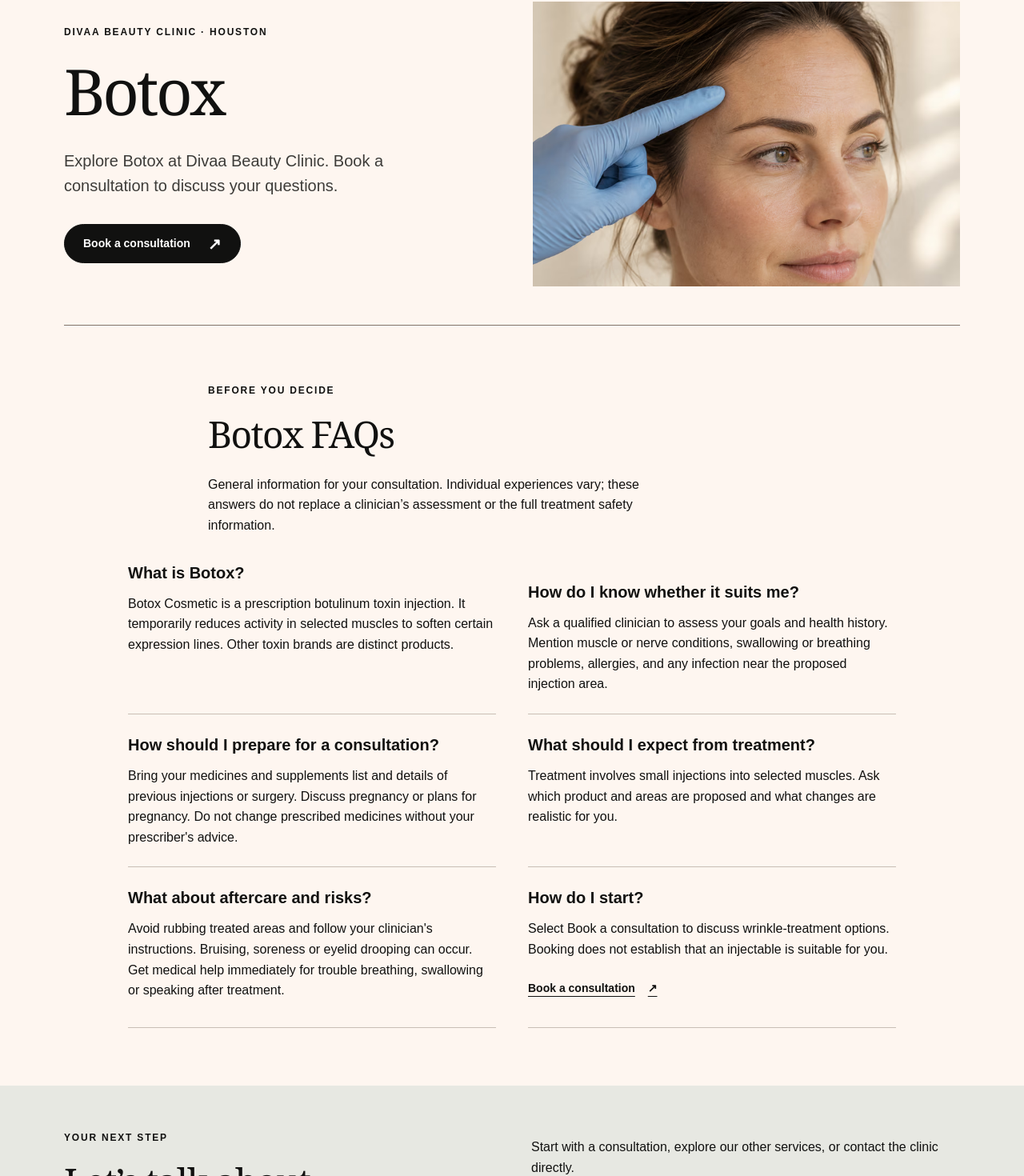
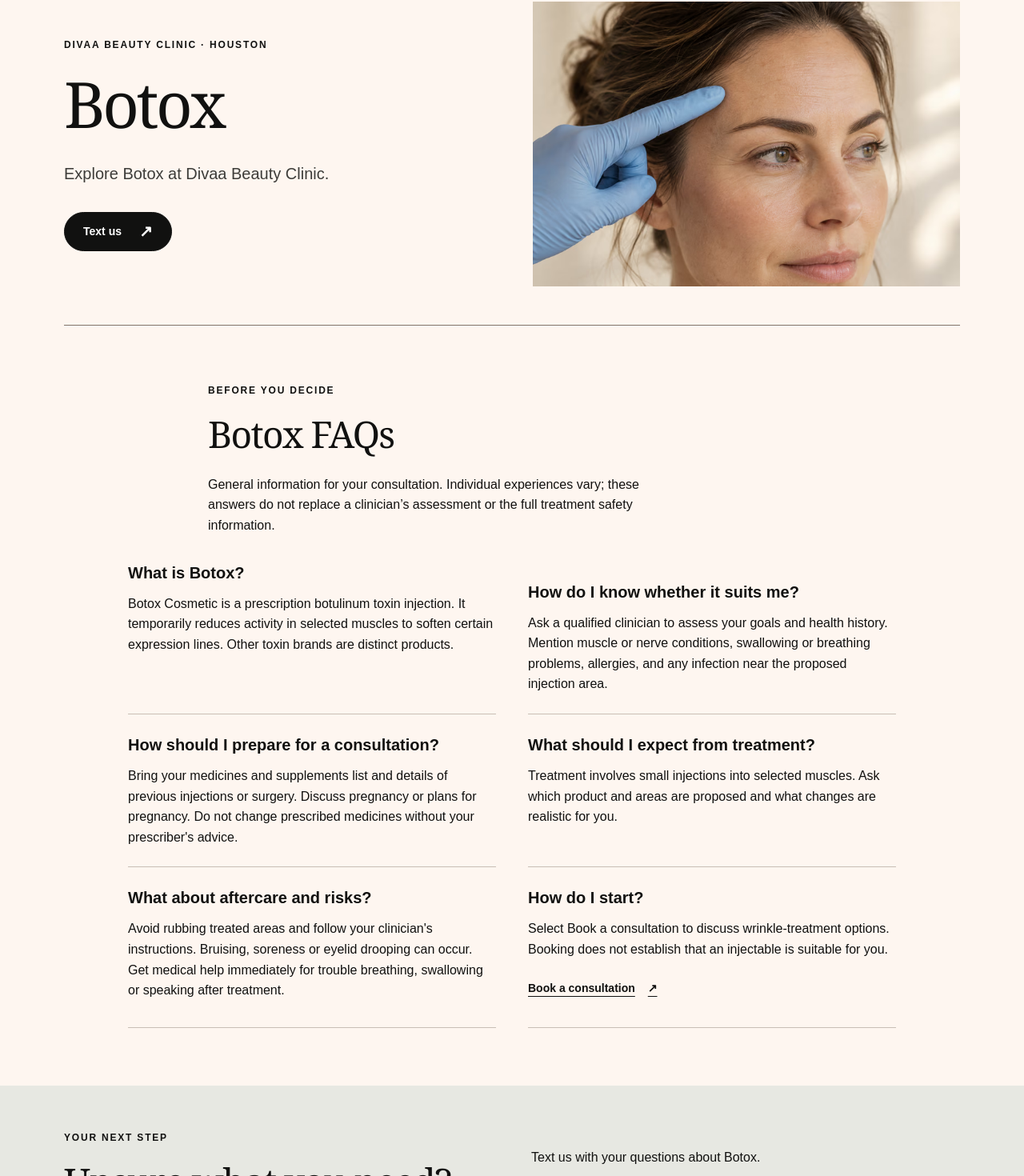
Before and after one commit to ZAldawah/divaa-clinic, a Next.js app: page /botox in a window 1280 px wide. Shown: the part 203-1673 px from the top of the page at 80% size. Built offline with nearby package versions, Linux system fonts and the light colour scheme.

Commit message:
Replace service consultation promos with text CTA

```diff
--- a/src/components/layout/ServiceLayout.jsx
+++ b/src/components/layout/ServiceLayout.jsx
@@ -6,9 +6,9 @@ export default function ServiceLayout({ serviceId }) {
   const service = services.find(item => item.id === serviceId);
   return <main id="main-content" tabIndex={-1}>
     <div className="content-width"><nav className="breadcrumbs" aria-label="Breadcrumb"><a href="/">Home</a><span aria-hidden="true">/</span><a href="/#services">Services</a><span aria-hidden="true">/</span><span aria-current="page">{service.name}</span></nav></div>
-    <section className="service-hero content-width editorial-hero"><div><p className="eyebrow">Divaa Beauty Clinic · Houston</p><h1>{service.name}</h1><p className="hero-intro">Explore {service.name} at Divaa Beauty Clinic. Book a consultation to discuss your questions.</p><a href="/book?service=consulting" className="button">Book a consultation <span aria-hidden="true">↗</span></a></div>{hasServiceImage(serviceId) ? <ServiceImage serviceId={serviceId} /> : <EditorialPortrait placement="detail" priority />}</section>
+    <section className="service-hero content-width editorial-hero"><div><p className="eyebrow">Divaa Beauty Clinic · Houston</p><h1>{service.name}</h1><p className="hero-intro">Explore {service.name} at Divaa Beauty Clinic.</p><a href="sms:8329929422" className="button">Text us <span aria-hidden="true">↗</span></a></div>{hasServiceImage(serviceId) ? <ServiceImage serviceId={serviceId} /> : <EditorialPortrait placement="detail" priority />}</section>
     <ServiceFaq service={service} />
-    <section className="service-next"><div className="content-width service-next-grid"><div><p className="eyebrow">Your next step</p><h2>Let’s talk about<br/><em>your questions.</em></h2></div><div><p>Start with a consultation, explore our other services, or contact the clinic directly.</p><div className="action-row"><a className="button" href="/book?service=consulting">Book a consultation <span aria-hidden="true">↗</span></a><a className="text-link" href="tel:+18329929422">Call the clinic</a></div></div></div></section>
+    <section className="service-next"><div className="content-width service-next-grid"><div><p className="eyebrow">Your next step</p><h2>Unsure what you need?<br/><em>Text us.</em></h2></div><div><p>Text us with your questions about {service.name}.</p><div className="action-row"><a className="button" href="sms:8329929422">Text us <span aria-hidden="true">↗</span></a><a className="text-link" href="tel:+18329929422">Call the clinic</a></div></div></div></section>
     <section className="content-width section-space"><div className="section-heading"><h2>Keep exploring.</h2><a className="text-link" href="/#services">All services <span aria-hidden="true">↗</span></a></div><nav className="related-services" aria-label="Other services">{services.filter(item => item.id !== serviceId).map(item => <a href={'/' + item.id} key={item.id}>{item.name}<span aria-hidden="true">↗</span></a>)}</nav></section>
   </main>;
 }
```
